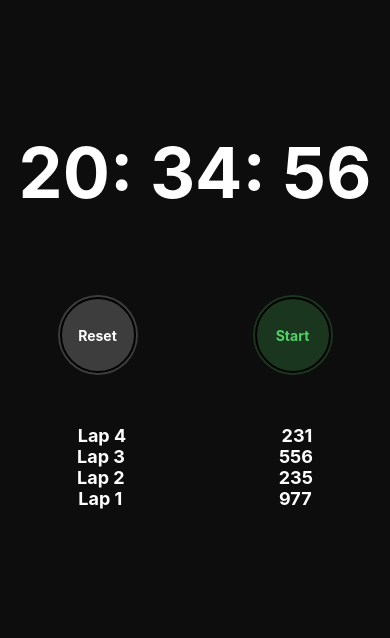
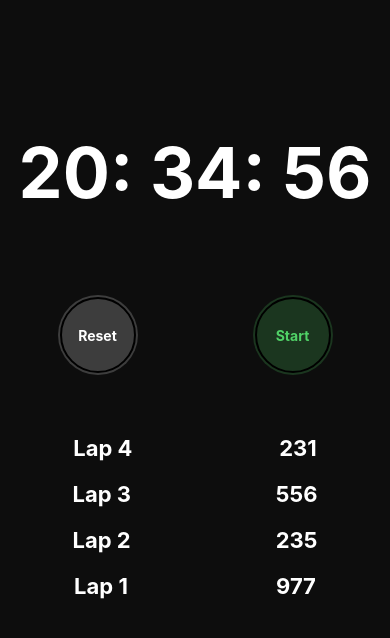
Before and after one commit to python-benedict/React-Native-Advanced-StopWatch, a React Native app: screen / in a window 390 px wide. Shown: the top 638 px of the page. Built offline with nearby package versions, Linux system fonts and the light colour scheme.

Commit message:
added some few more styling to the laps

```diff
--- a/App.js
+++ b/App.js
@@ -112,12 +112,14 @@ const styles = StyleSheet.create({
   },
   lapText:{
     color: '#ffffff',
-    fontSize: 18,
+    fontSize: 22,
     fontWeight: 'bold'
   },
   lap:{
     flexDirection: 'row',
-    justifyContent: 'space-around'
+    justifyContent: 'space-around',
+    borderColor: '#151515',
+    paddingVertical: 10,
   },
   ScrollView:{
     alignSelf: 'stretch',
```
